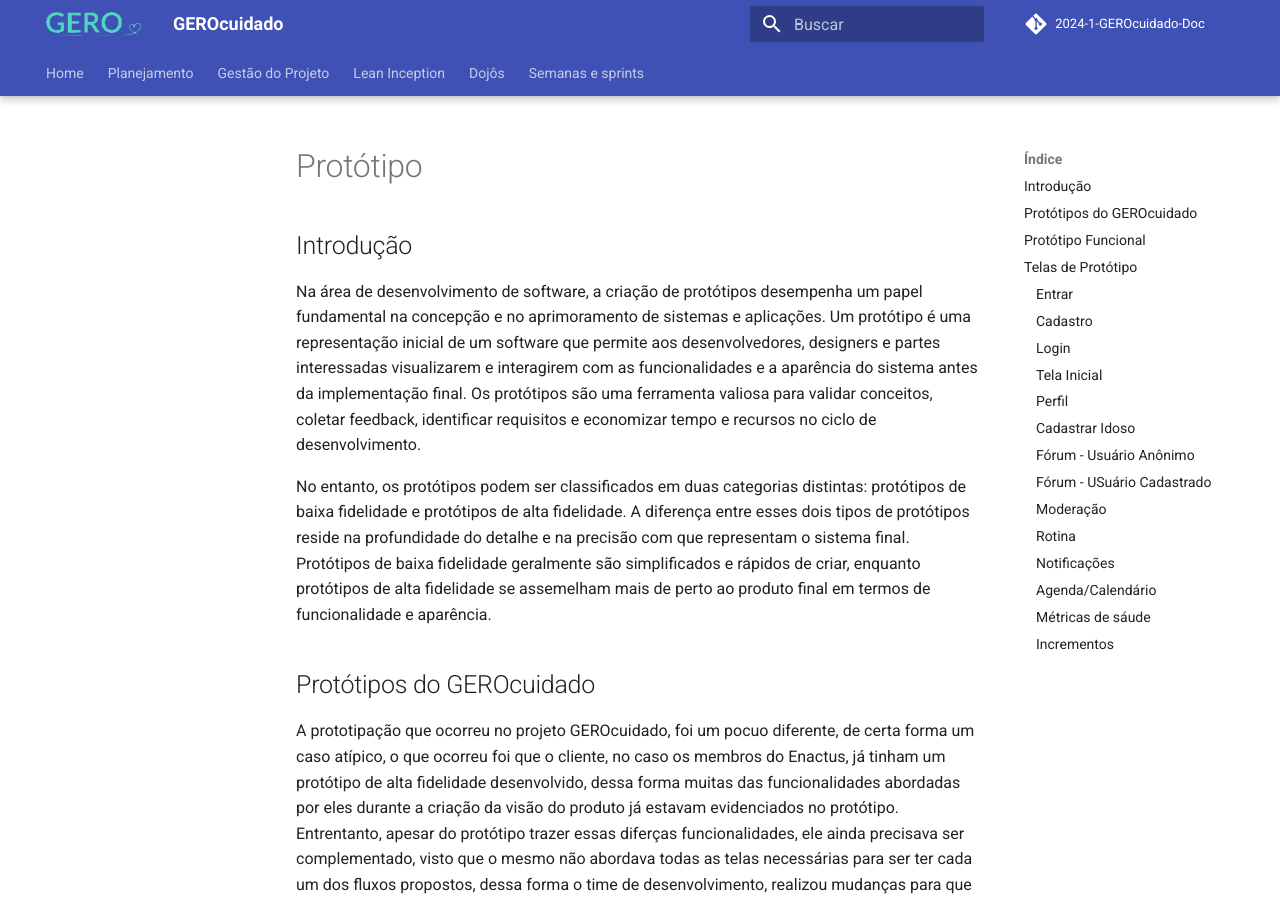
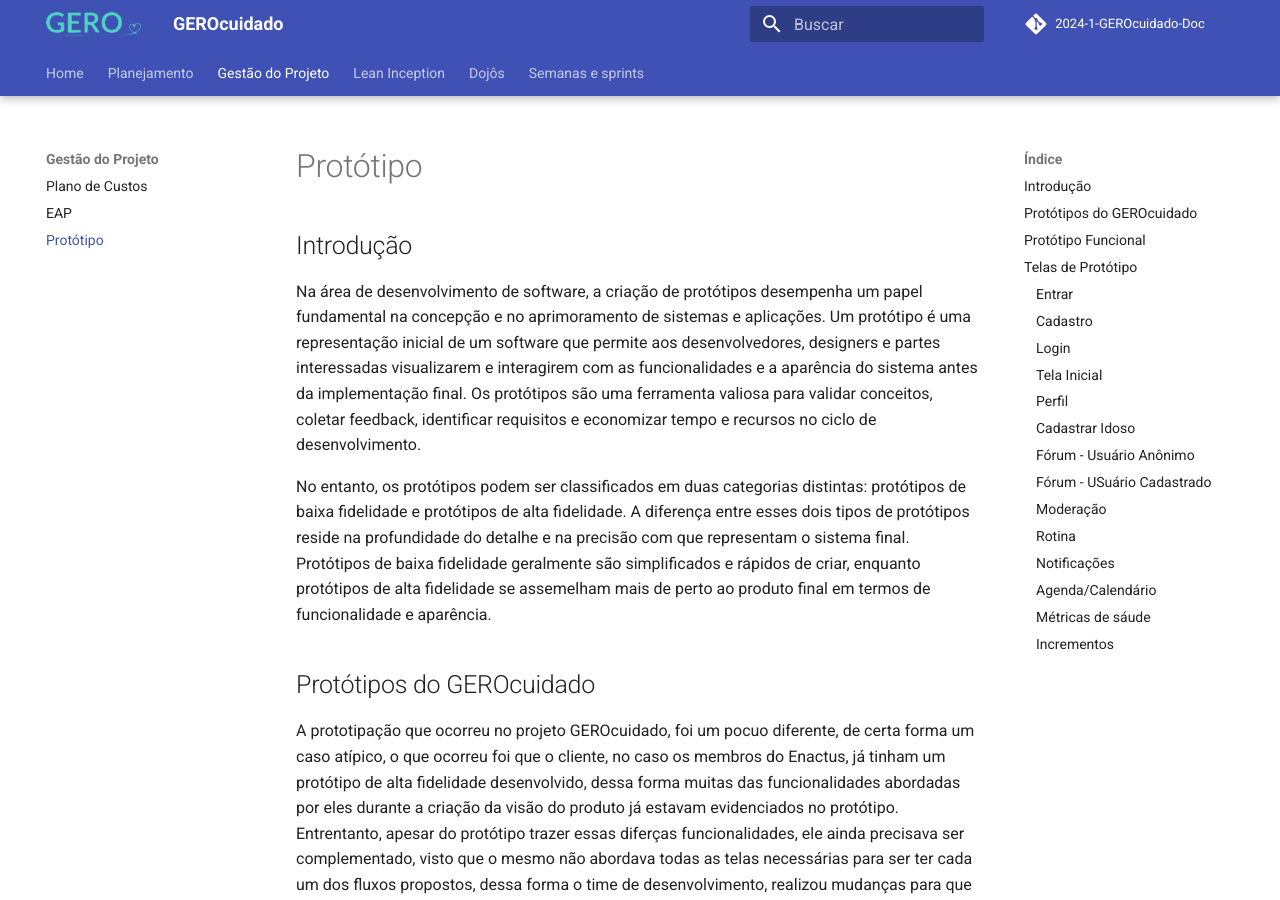
Before and after one commit to fga-eps-mds/2024-1-GEROcuidado-Doc, an MkDocs documentation site: the page built from docs/produto/prototipo/prototipo.md, in a window 1280 px wide and 900 px high. Built offline with MkDocs 1.6.1 and Material for MkDocs 9.7.7, drawn with Linux system fonts in a browser that asks for light colours; comment, search, counter and statistics services are not loaded; some of the changed lines change nothing that is shown.

Commit message:
docs: Add imagens prototipo

```diff
--- a/mkdocs.yml
+++ b/mkdocs.yml
@@ -49,6 +49,7 @@
   - Gestão do Projeto:
     - Plano de Custos: gestaoDoProjeto/planoDeCusto.md
     - EAP: gestaoDoProjeto/eap.md
+    - Protótipo: produto/prototipo/prototipo.md
   - Lean Inception:
     - Lean Inception: lean_inception/lean_inception.md
     - Kick-off: lean_inception/kickoff.md
```
Also changed, not shown: docs/assets/imagens/Prototipo/Entrar.png (renamed from docs/assets/imagens/Entrar.png).
